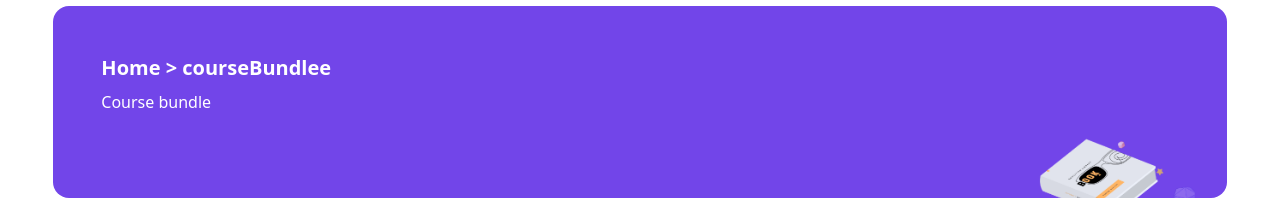
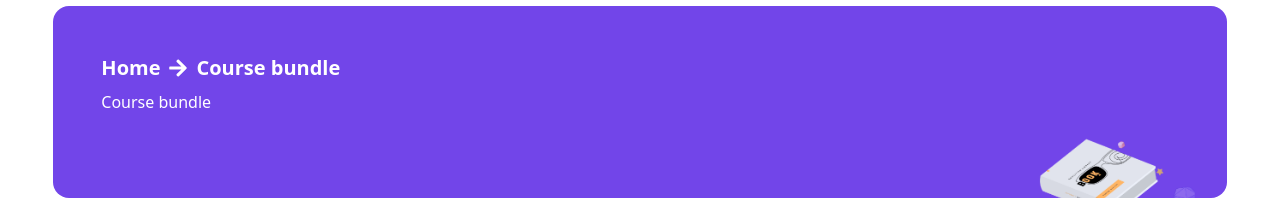
Before and after one commit to universeIt137/LMS_Frontend, a React (Vite) app: page /course-bundle in a window 1280 px wide. Shown: the part 274-474 px from the top of the page. Built offline with nearby package versions, Linux system fonts and the light colour scheme.

Commit message:
course bundle page some change

```diff
--- a/src/components/clideSide/CourseBundleBaner.jsx
+++ b/src/components/clideSide/CourseBundleBaner.jsx
@@ -1,12 +1,13 @@
 
+import { FaArrowRight } from "react-icons/fa";
 import cardImg from "../../assets/image/cardbundleimg.png";
-const CourseBundleBaner = () => {
+const CourseBundleBaner = ( {subText,titleText}) => {
     return (
         <div>
             <div className="card bg-[#7245E9] h-48 p-8 overflow-hidden w-full flex ">
                 <div className="card-body p-4 flex flex-col  justify-between">
-                    <h2 className="card-title text-white">Home > courseBundlee</h2>
-                    <p className="text-white">Course bundle</p>
+                    <h2 className="card-title text-white">Home <span><FaArrowRight /></span> {subText}</h2>
+                    <p className="text-white">{titleText}</p>
 
                 </div>
                 <div className="card-actions items-center justify-end">
--- a/src/pages/clientSide/CourseBundle.jsx
+++ b/src/pages/clientSide/CourseBundle.jsx
@@ -6,7 +6,7 @@ import CoursebundleHaderSearch from "../../components/clideSide/CoursebundleHade
 const CourseBundle = () => {
     return (
         <div>
-             <CourseBundleBaner></CourseBundleBaner>
+             <CourseBundleBaner  subText={"Course bundle"} titleText={'Course bundle'} ></CourseBundleBaner>
              <CoursebundleHaderSearch></CoursebundleHaderSearch>
            <div className="grid grid-cols-1 md:grid-cols-2 gap-5">
            <CompleateBundleCard></CompleateBundleCard>
--- a/src/pages/clientSide/courseBundle/CourseBundle.jsx
+++ /dev/null
@@ -1,13 +0,0 @@
-import React from 'react';
-
-const CourseBundle = () => {
-  return (
-    <>
-      <div className='bg-blue-600'>
-        Breadcrumb
-      </div>
-    </>
-  );
-};
-
-export default CourseBundle;
```
